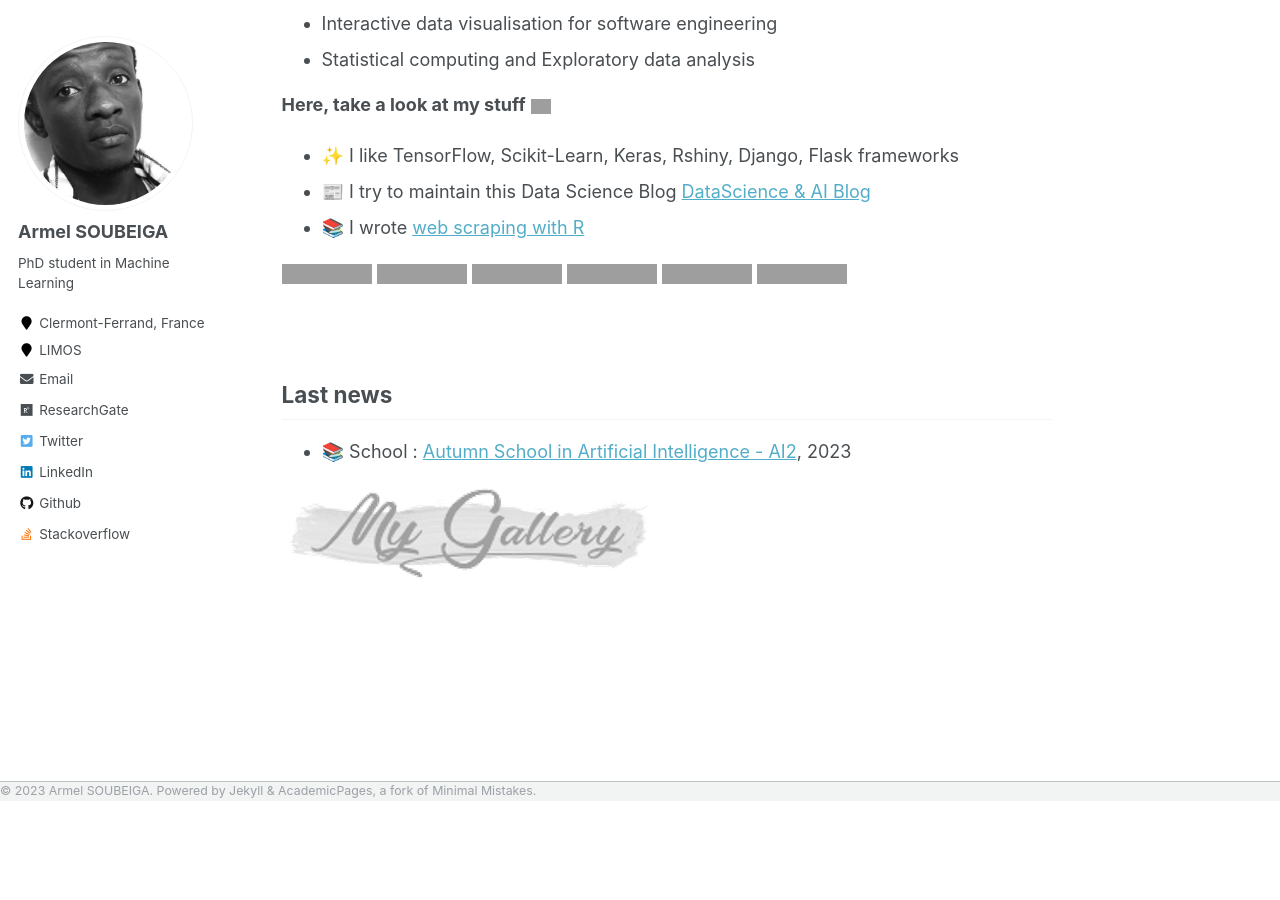
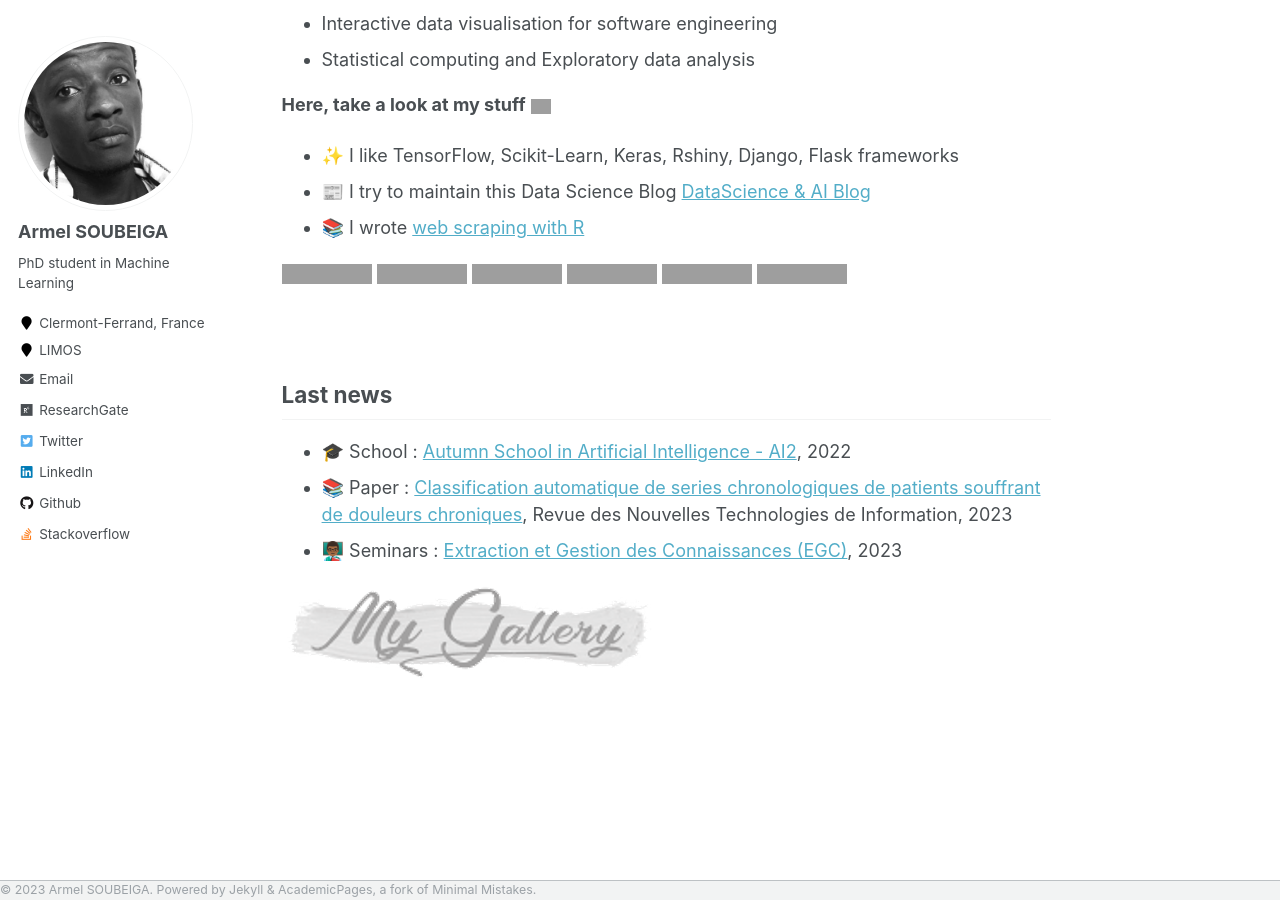
Before and after one commit to armelsoubeiga/armelsoubeiga.github.io, a Jekyll site: the page built from _pages/about.md, in a window 1280 px wide and 900 px high, scrolled down 615 px, cut to the strip 0-900 px from the top of the window. Built offline with Jekyll 4.4.1, drawn with Linux system fonts in a browser that asks for light colours; before the commit the page ends 1416 px from its top, so only the background shows below that; grey boxes are pictures that could not be loaded.

Commit message:
Update about.md

```diff
--- a/_pages/about.md
+++ b/_pages/about.md
@@ -41,7 +41,9 @@ After more than three years in clinical research as a data scientist, and more t
 **Last news**
 ------
 
-- 📚  School : [Autumn School in Artificial Intelligence - AI2](http://ia2.gdria.fr/autumn-school-in-artificial-intelligence/), 2023
+- 🎓 School : [Autumn School in Artificial Intelligence - AI2](http://ia2.gdria.fr/autumn-school-in-artificial-intelligence/), 2022
+- 📚 Paper : [Classification automatique de series chronologiques de patients souffrant de douleurs chroniques](https://armelsoubeiga.github.io/publications/2023-01-16-Clustering-ecm-chronic-pain), Revue des Nouvelles Technologies de Information, 2023
+- 👨🏾‍🏫 Seminars : [ Extraction et Gestion des Connaissances (EGC)](https://egc2023.sciencesconf.org/), 2023
 
 
 {% include base_path %}
```
